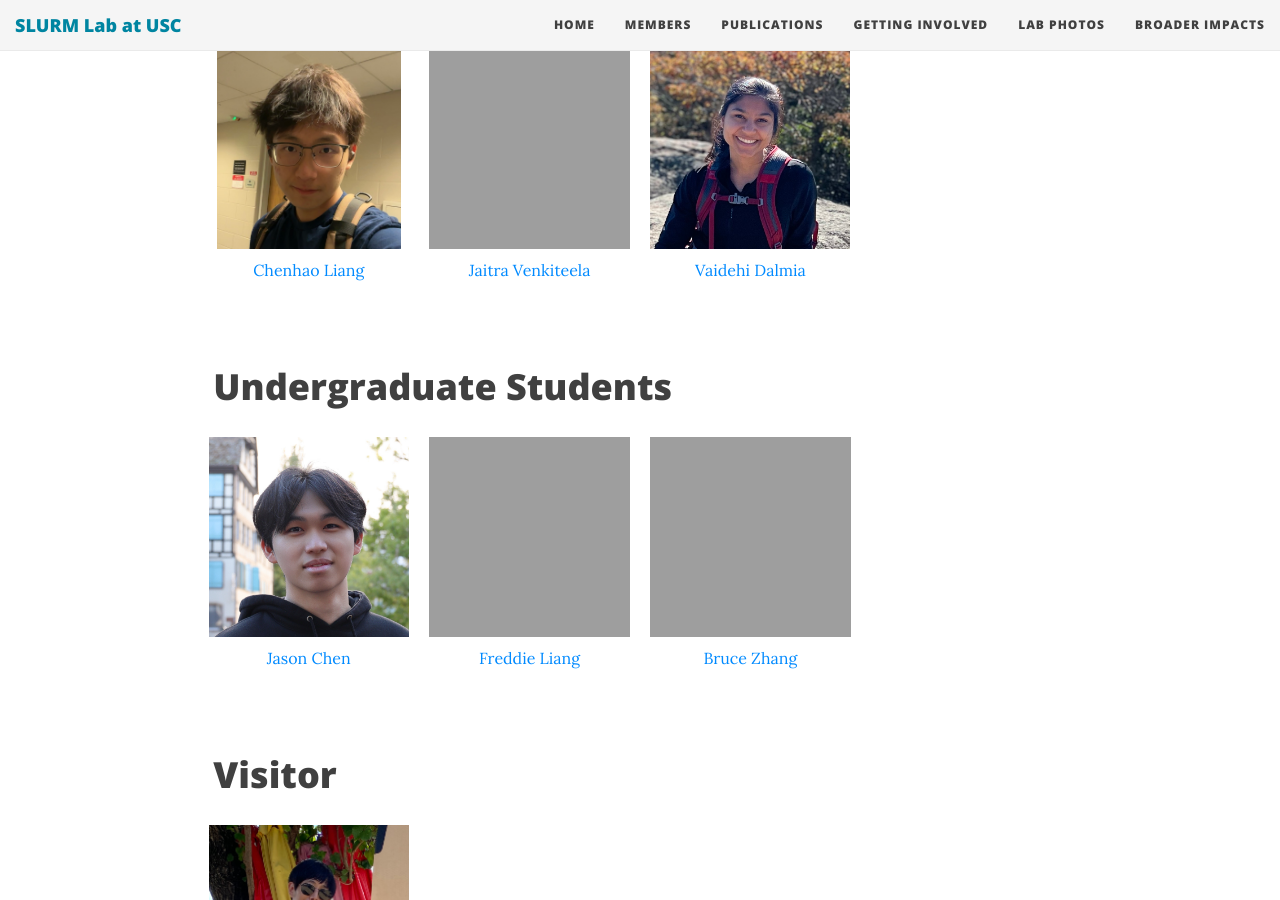
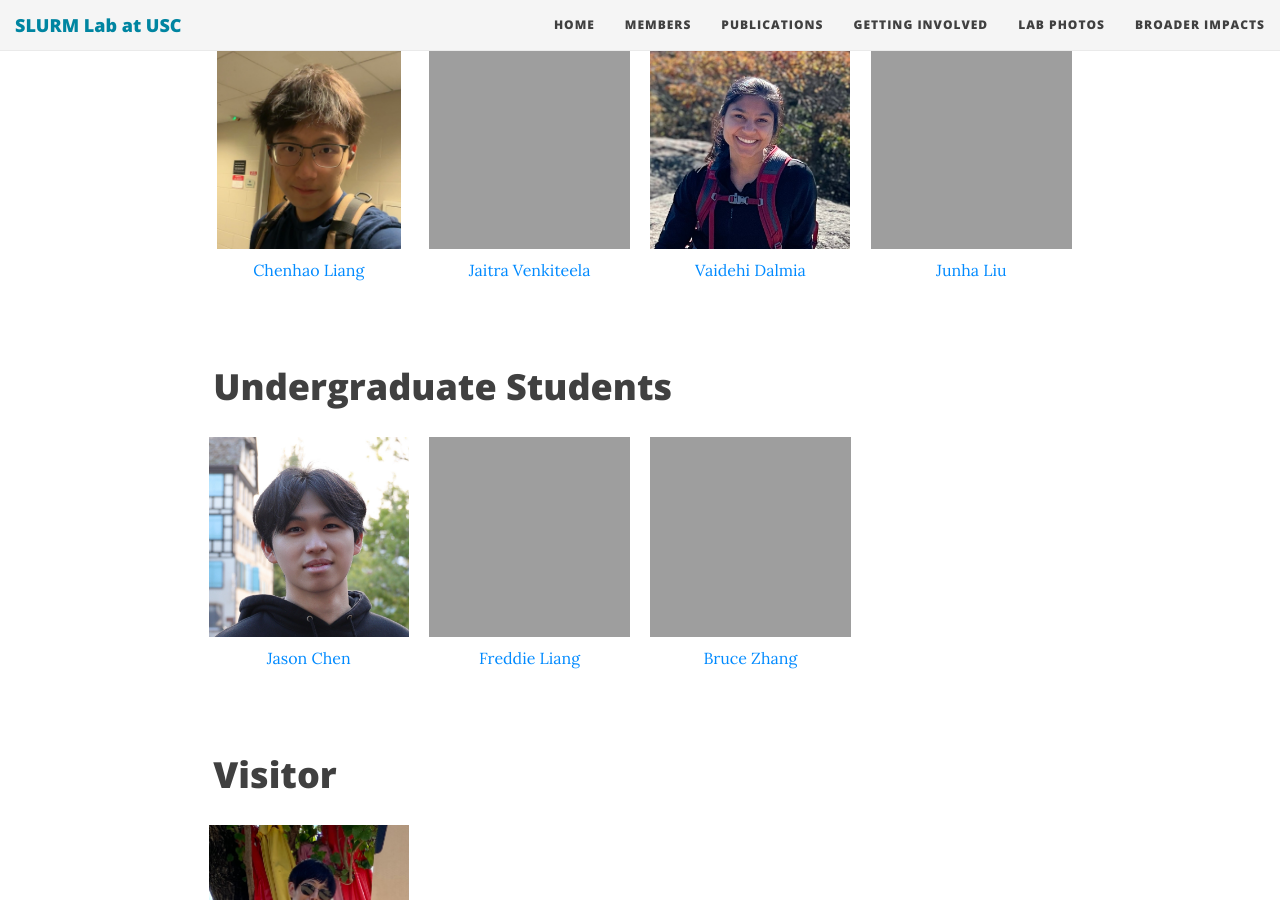
Before and after one commit to slurm-lab-usc/slurm-lab-usc.github.io, a Jekyll site: the page built from members.md, in a window 1280 px wide and 900 px high, scrolled down 1669 px. Built offline with Jekyll 4.4.1, drawn with Linux system fonts in a browser that asks for light colours; nearby versions of some CDN libraries.

Commit message:
I update my profile

```diff
--- a/members.md
+++ b/members.md
@@ -77,6 +77,9 @@
           - name: Vaidehi Dalmia
             photo_url: https://slurm-lab-usc.github.io/img/people/VaidehiDalmia.jpg
             web_url: https://www.linkedin.com/in/vaidehidalmia/
+          - name: Junha Liu
+            photo_url: https://slurm-lab-usc.github.io/img/people/JunhaLiu.jpg
+            web_url: https://www.linkedin.com/in/junha-liu-39243229a/
 
   - name: Undergraduate Students
     list:
```
